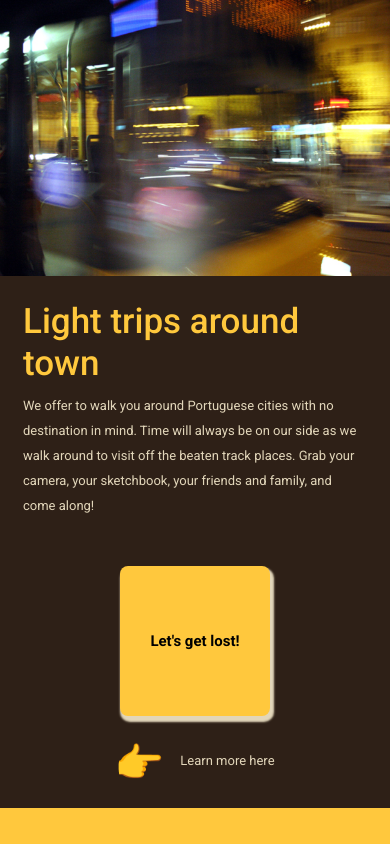
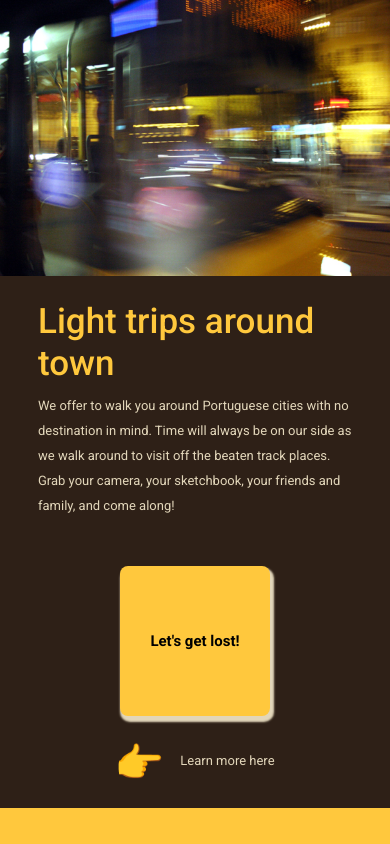
Before and after one commit to IsabelZil/Landing-page, a plain HTML site: page index.html in a window 390 px wide. Drawn offline with nearby package versions, Linux system fonts and the light colour scheme.

Commit message:
updated media queries

```diff
--- a/src/style.css
+++ b/src/style.css
@@ -118,7 +118,7 @@ h1{
   font-size: 25px;
 }
 .textHero{
-  padding: 0 35px;
+  padding: 0 50px;
   padding-top: 25px;
 }
 }
```
